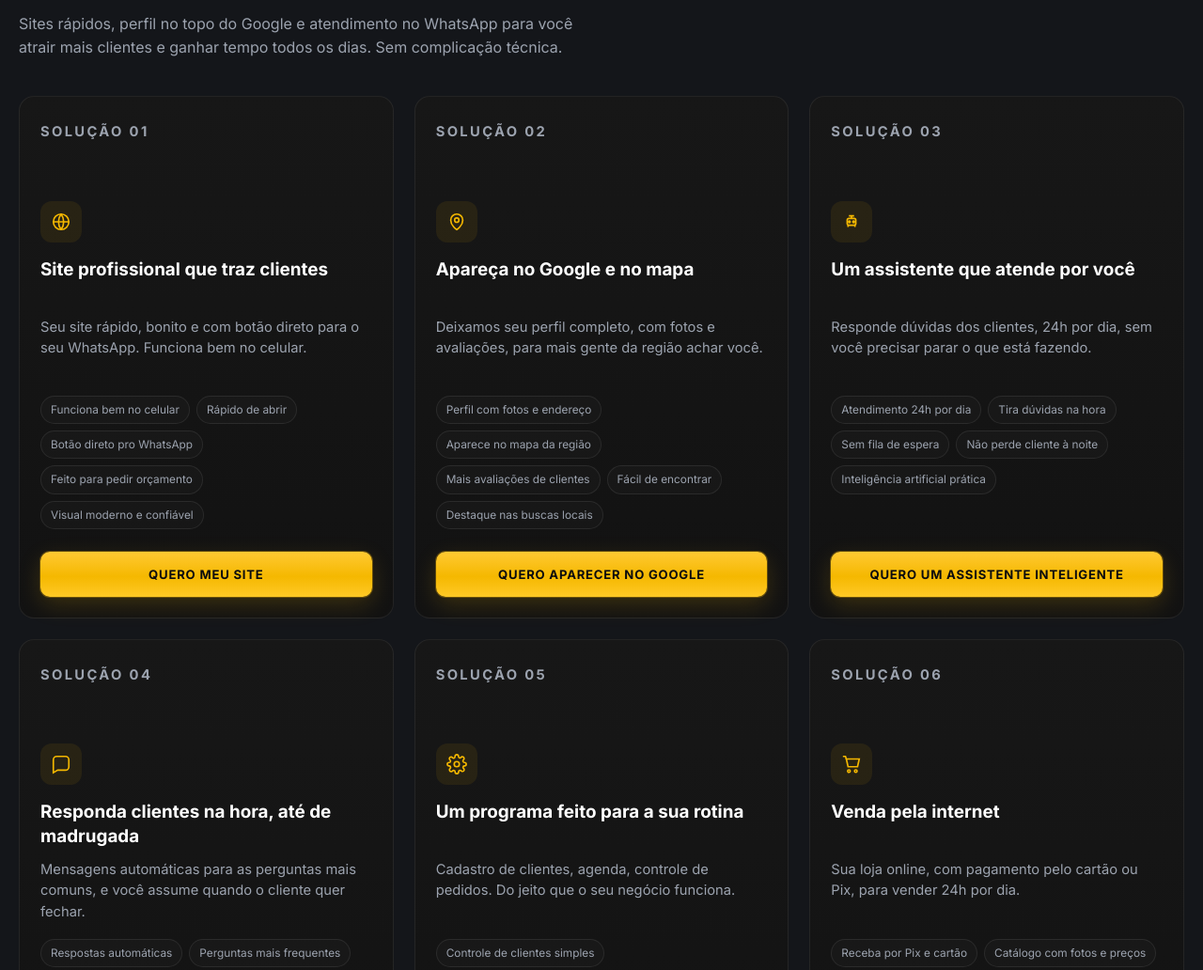
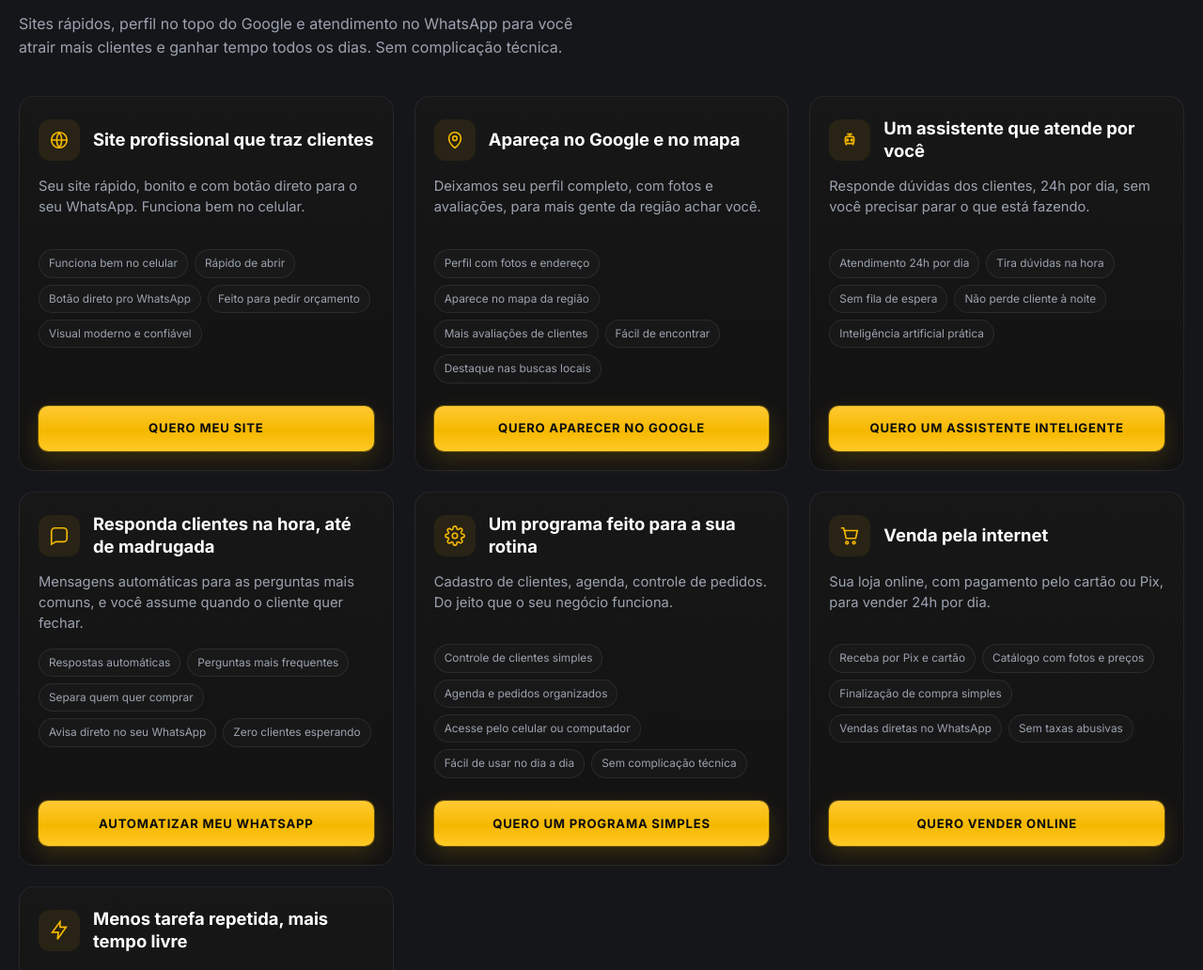
Before and after one commit to 101cashflow-netizen/guarujatec, a plain HTML site: page index.html in a window 1280 px wide. Shown: the part 1787-2819 px from the top of the page at 94% size. Drawn offline with Linux system fonts and the light colour scheme; a script that the page names is missing.

```diff
--- a/css/styles.css
+++ b/css/styles.css
@@ -1180,7 +1180,7 @@ h2 {
   background: linear-gradient(180deg, #171717 0%, #121212 100%);
   border: 1px solid rgba(255, 255, 255, 0.07);
   border-radius: 16px;
-  padding: 26px 22px 22px;
+  padding: 22px 20px 20px;
   display: flex;
   flex-direction: column;
   transition: transform 0.25s var(--ease), border-color 0.25s, box-shadow 0.25s;
@@ -1192,12 +1192,12 @@ h2 {
   box-shadow: 0 16px 40px rgba(0, 0, 0, 0.35), 0 0 0 1px rgba(245, 183, 0, 0.08);
 }
 
-.sol-num {
-  font-size: 0.72rem;
-  letter-spacing: 0.16em;
-  color: var(--gold);
-  font-weight: 700;
-  margin-bottom: 12px;
+.solution-card-header {
+  display: flex;
+  align-items: center;
+  gap: 14px;
+  margin-bottom: 14px;
+  min-height: 48px;
 }
 
 .sol-icon {
@@ -1208,25 +1208,23 @@ h2 {
   place-items: center;
   background: rgba(245, 183, 0, 0.08);
   color: var(--gold);
-  margin-bottom: 16px;
-}
-
-.solution-card h3 {
-  font-size: 1.18rem;
-  line-height: 1.35;
-  margin-bottom: 12px;
+  flex-shrink: 0;
+}
+
+.solution-card-header h3 {
+  font-size: 1.15rem;
+  line-height: 1.3;
+  margin-bottom: 0;
   font-family: var(--display);
-  min-height: 2.7em;
-  display: flex;
-  align-items: flex-start;
+  color: #ffffff;
 }
 
 .solution-card > p {
   color: var(--gray);
   font-size: 0.92rem;
   line-height: 1.5;
-  margin-bottom: 18px;
-  min-height: 4.5em;
+  margin-bottom: 16px;
+  min-height: 4.2em;
 }
 
 .chip-list {
--- a/index.html
+++ b/index.html
@@ -331,9 +331,10 @@
         <div class="solutions-grid">
 
           <article class="solution-card reveal" id="sites">
-            <p class="sol-num">SOLUÇÃO 01</p>
+            <div class="solution-card-header">
               <div class="sol-icon" aria-hidden="true"><svg width="22" height="22" viewBox="0 0 24 24" fill="none" stroke="currentColor" stroke-width="1.8"><circle cx="12" cy="12" r="9"/><path d="M3 12h18M12 3a15 15 0 010 18M12 3a15 15 0 000 18"/></svg></div>
               <h3>Site profissional que traz clientes</h3>
+            </div>
             <p>Seu site rápido, bonito e com botão direto para o seu WhatsApp. Funciona bem no celular.</p>
             <ul class="chip-list">
               <li class="chip">Funciona bem no celular</li>
@@ -346,9 +347,10 @@
           </article>
 
           <article class="solution-card reveal" id="google">
-            <p class="sol-num">SOLUÇÃO 02</p>
+            <div class="solution-card-header">
               <div class="sol-icon" aria-hidden="true"><svg width="22" height="22" viewBox="0 0 24 24" fill="none" stroke="currentColor" stroke-width="1.8"><path d="M12 21s7-4.4 7-11a7 7 0 10-14 0c0 6.6 7 11 7 11z"/><circle cx="12" cy="10" r="2.5"/></svg></div>
               <h3>Apareça no Google e no mapa</h3>
+            </div>
             <p>Deixamos seu perfil completo, com fotos e avaliações, para mais gente da região achar você.</p>
             <ul class="chip-list">
               <li class="chip">Perfil com fotos e endereço</li>
@@ -361,9 +363,10 @@
           </article>
 
           <article class="solution-card reveal" id="automacao">
-            <p class="sol-num">SOLUÇÃO 03</p>
+            <div class="solution-card-header">
               <div class="sol-icon" aria-hidden="true"><svg width="22" height="22" viewBox="0 0 24 24" fill="none" stroke="currentColor" stroke-width="1.8"><rect x="7" y="8" width="10" height="8" rx="2"/><circle cx="9.5" cy="12" r="1"/><circle cx="14.5" cy="12" r="1"/><path d="M12 8V5M9 5h6M8 16v2M16 16v2"/></svg></div>
               <h3>Um assistente que atende por você</h3>
+            </div>
             <p>Responde dúvidas dos clientes, 24h por dia, sem você precisar parar o que está fazendo.</p>
             <ul class="chip-list">
               <li class="chip">Atendimento 24h por dia</li>
@@ -376,9 +379,10 @@
           </article>
 
           <article class="solution-card reveal">
-            <p class="sol-num">SOLUÇÃO 04</p>
+            <div class="solution-card-header">
               <div class="sol-icon" aria-hidden="true"><svg width="22" height="22" viewBox="0 0 24 24" fill="none" stroke="currentColor" stroke-width="1.8"><path d="M21 15a4 4 0 01-4 4H8l-5 3V7a4 4 0 014-4h10a4 4 0 014 4z"/></svg></div>
               <h3>Responda clientes na hora, até de madrugada</h3>
+            </div>
             <p>Mensagens automáticas para as perguntas mais comuns, e você assume quando o cliente quer fechar.</p>
             <ul class="chip-list">
               <li class="chip">Respostas automáticas</li>
@@ -391,9 +395,10 @@
           </article>
 
           <article class="solution-card reveal" id="sistemas">
-            <p class="sol-num">SOLUÇÃO 05</p>
+            <div class="solution-card-header">
               <div class="sol-icon" aria-hidden="true"><svg width="22" height="22" viewBox="0 0 24 24" fill="none" stroke="currentColor" stroke-width="1.8"><circle cx="12" cy="12" r="3"/><path d="M19.4 15a1.7 1.7 0 00.3 1.8l.1.1a2 2 0 11-2.8 2.8l-.1-.1a1.7 1.7 0 00-1.8-.3 1.7 1.7 0 00-1 1.5V21a2 2 0 11-4 0v-.1a1.7 1.7 0 00-1.1-1.5 1.7 1.7 0 00-1.8.3l-.1.1a2 2 0 11-2.8-2.8l.1-.1a1.7 1.7 0 00.3-1.8 1.7 1.7 0 00-1.5-1H3a2 2 0 110-4h.1a1.7 1.7 0 001.5-1 1.7 1.7 0 00-.3-1.8l-.1-.1a2 2 0 112.8-2.8l.1.1a1.7 1.7 0 001.8.3H9a1.7 1.7 0 001-1.5V3a2 2 0 114 0v.1a1.7 1.7 0 001 1.5 1.7 1.7 0 001.8-.3l.1-.1a2 2 0 112.8 2.8l-.1.1a1.7 1.7 0 00-.3 1.8V9c.3.6.9 1 1.5 1.1H21a2 2 0 110 4h-.1a1.7 1.7 0 00-1.5 1z"/></svg></div>
               <h3>Um programa feito para a sua rotina</h3>
+            </div>
             <p>Cadastro de clientes, agenda, controle de pedidos. Do jeito que o seu negócio funciona.</p>
             <ul class="chip-list">
               <li class="chip">Controle de clientes simples</li>
@@ -406,9 +411,10 @@
           </article>
 
           <article class="solution-card reveal">
-            <p class="sol-num">SOLUÇÃO 06</p>
+            <div class="solution-card-header">
               <div class="sol-icon" aria-hidden="true"><svg width="22" height="22" viewBox="0 0 24 24" fill="none" stroke="currentColor" stroke-width="1.8"><path d="M6 6h15l-2 9H8L6 6z"/><path d="M6 6L5 3H2"/><circle cx="9" cy="20" r="1.5"/><circle cx="17" cy="20" r="1.5"/></svg></div>
               <h3>Venda pela internet</h3>
+            </div>
             <p>Sua loja online, com pagamento pelo cartão ou Pix, para vender 24h por dia.</p>
             <ul class="chip-list">
               <li class="chip">Receba por Pix e cartão</li>
@@ -421,9 +427,10 @@
           </article>
 
           <article class="solution-card reveal">
-            <p class="sol-num">SOLUÇÃO 07</p>
+            <div class="solution-card-header">
               <div class="sol-icon" aria-hidden="true"><svg width="22" height="22" viewBox="0 0 24 24" fill="none" stroke="currentColor" stroke-width="1.8"><path d="M13 2L4 14h7l-1 8 10-14h-7l0-6z"/></svg></div>
               <h3>Menos tarefa repetida, mais tempo livre</h3>
+            </div>
             <p>Mensagens, avisos e cobranças enviados sozinhos.</p>
             <ul class="chip-list">
               <li class="chip">Avisos automáticos</li>
```
Lines whose indentation alone changed are shown as unchanged.
